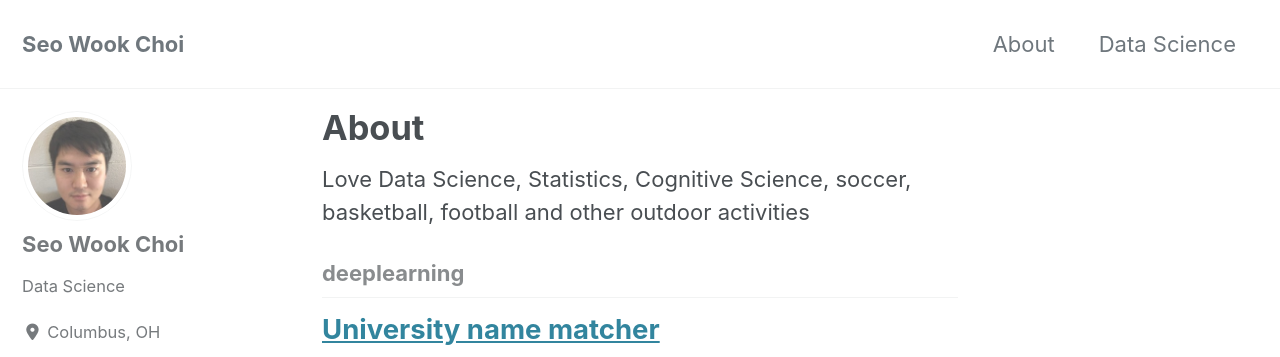
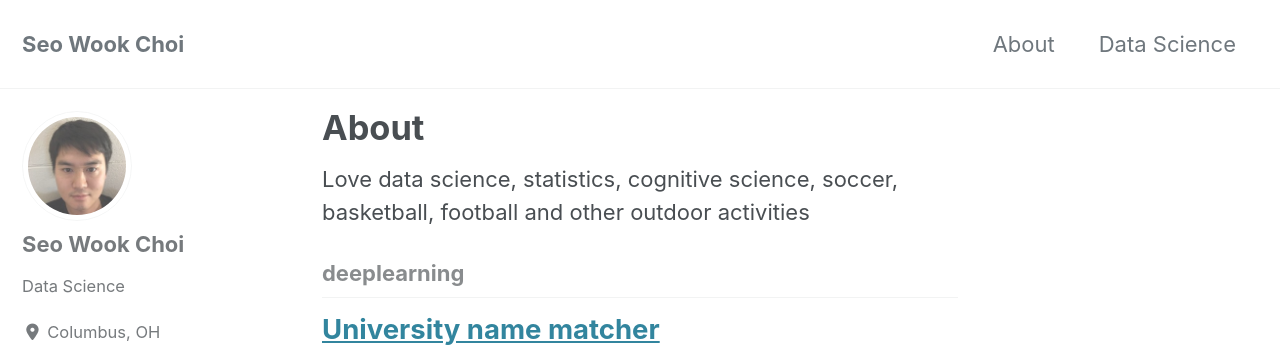
Before and after one commit to realizeit7/realizeit7.github.io, a Jekyll site: the page built from _pages/about.md, in a window 1280 px wide and 900 px high. Shown: the top 357 px of the window. Built offline with Jekyll 4.4.1, drawn with Linux system fonts in a browser that asks for light colours; cached includes are drawn as plain includes; nearby versions of some CDN libraries.

Commit message:
new gith

```diff
--- a/_pages/about.md
+++ b/_pages/about.md
@@ -5,7 +5,7 @@ header:
 
 ---
 
-Love Data Science, Statistics, Cognitive Science, soccer, basketball, football and other outdoor activities
+Love data science, statistics, cognitive science, soccer, basketball, football and other outdoor activities
 
 
 {% include group-by-array collection=site.posts field="tags" %}
```
